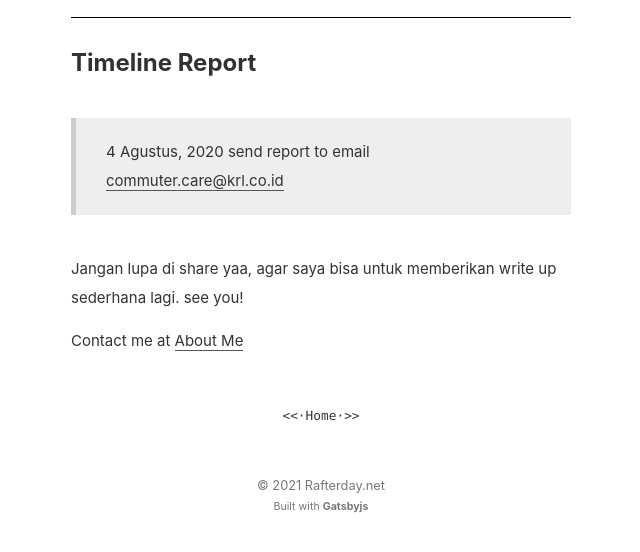
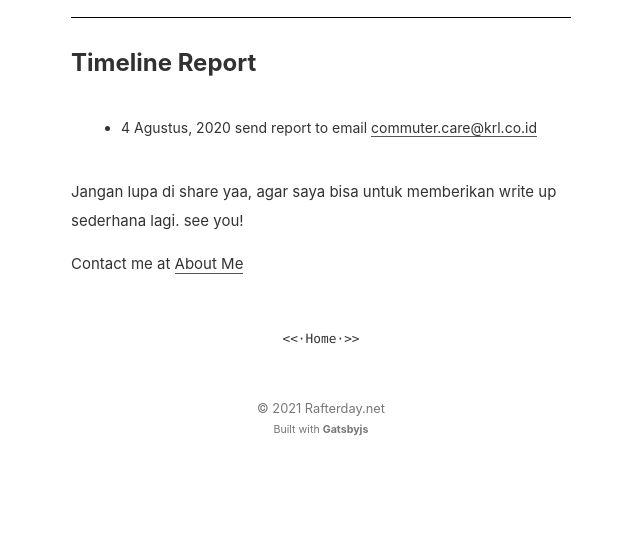
Before and after one commit to buayalaut/webrafterday, a Gatsby site: page /blog/sql-injection-krl in a window 1280 px wide. Shown: the part 4067-4619 px from the top of the page, without its empty margins (319-959 px from the left). After the commit the page ends 4542 px from the top, so only its background shows below. Built offline with nearby package versions, Linux system fonts and the light colour scheme; Gatsby itself is replaced by a stand-in of ours; some packages are replaced by stand-ins of ours.

Commit message:
Update sql-injection-krl.md

```diff
--- a/src/pages/blog/sql-injection-krl.md
+++ b/src/pages/blog/sql-injection-krl.md
@@ -54,7 +54,7 @@ ___
 
 ## Timeline Report
 
-> 4 Agustus, 2020 send report to email commuter.care@krl.co.id
+- 4 Agustus, 2020 send report to email commuter.care@krl.co.id
 
 Jangan lupa di share yaa, agar saya bisa untuk memberikan write up sederhana lagi. see you!
 
```
